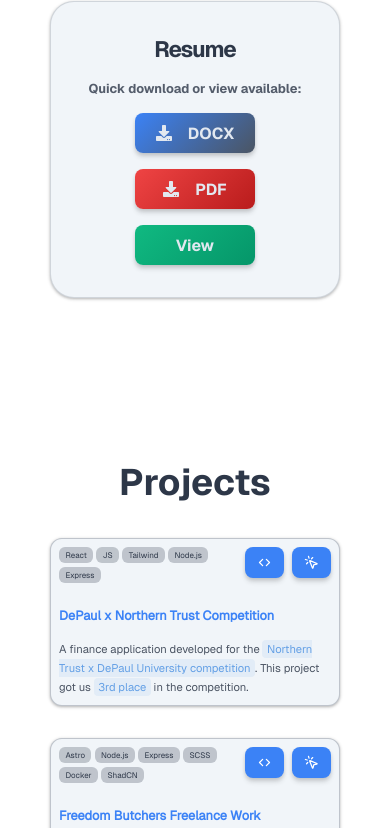
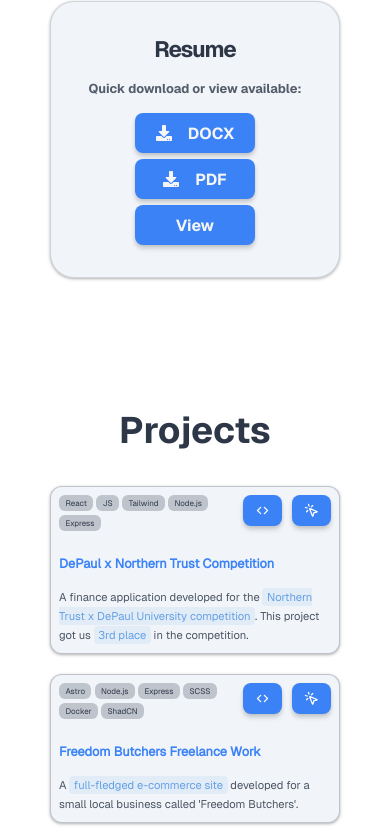
Before and after one commit to RichardLechko/React-Resume, a React (Create React App) app in the folder client/: page / in a window 390 px wide. Shown: the part 500-1328 px from the top of the page. Built offline with nearby package versions, Linux system fonts and the light colour scheme.

Commit message:
changed personal resume button colors

```diff
--- a/client/src/components/TechnicalSkills.js
+++ b/client/src/components/TechnicalSkills.js
@@ -8,11 +8,16 @@ import {
   SiPostgresql,
   SiCypress,
   SiMongodb,
+  SiDocker,
+  SiJavascript,
+  SiAstro,
+  SiRedis
 } from "react-icons/si";
 import { FaFigma, FaSass } from "react-icons/fa";
 import { RiNextjsLine } from "react-icons/ri";
 import { useTranslation } from "./language/LanguageContext";
 import { AiFillHtml5 } from "react-icons/ai";
+import { FaGolang } from "react-icons/fa6";
 
 const TechnicalSkills = React.forwardRef((props, ref) => {
   const { t, language } = useTranslation();
@@ -33,6 +38,11 @@ const TechnicalSkills = React.forwardRef((props, ref) => {
     AiFillHtml5,
     SiCypress,
     SiMongodb,
+      SiDocker,
+      SiJavascript,
+      SiAstro,
+      FaGolang,
+      SiRedis
   };
 
   const skillsData = [
@@ -49,10 +59,16 @@ const TechnicalSkills = React.forwardRef((props, ref) => {
         { iconName: "SiPostgresql", name: "PostgreSQL" },
         { iconName: "BiLogoAws", name: "AWS" },
         { iconName: "DiNodejs", name: "Node.js" },
-        { iconName: "FaSass", name: "Sass" },
+        { iconName: "FaSass", name: "SCSS" },
         { iconName: "AiFillHtml5", name: "HTML" },
         { iconName: "SiCypress", name: "Cypress" },
         { iconName: "SiMongodb", name: "MongoDB" },
+          { iconName: "SiDocker", name: "Docker" },
+          { iconName: "SiAstro", name: "Astro" },
+          { iconName: "SiJavascript", name: "JavaScript" },
+          { iconName: "FaGolang", name: "Go" },
+          { iconName: "SiRedis", name: "Redis" },
+
       ],
     },
   ];
--- a/client/src/styles/index.css
+++ b/client/src/styles/index.css
@@ -116,7 +116,7 @@ body {
 #projects,
 #work,
 
-#publications,
+
 #skills,
 #contact {
   margin-bottom: 10rem;
@@ -136,7 +136,7 @@ body {
 #projects h1,
 #work h1,
 #education h1,
-#publications h1,
+
 #relevantCoursework h1,
 #skills h1,
 #contact h1 {
@@ -266,8 +266,7 @@ nav {
 
 .mobile-sidebar {
   position: fixed;
-  left: -250px;
-  width: 300px;
+  right: -250px;
   top: 96px;
   padding-top: 2rem;
   height: 100vh;
@@ -299,19 +298,19 @@ nav {
 
 @keyframes slideIn {
   from {
-    left: -250px;
+    right: -250px;
   }
   to {
-    left: 0;
+    right: 0;
   }
 }
 
 @keyframes slideOut {
   from {
-    left: 0;
+    right: 0;
   }
   to {
-    left: -250px;
+    right: -250px;
   }
 }
 
@@ -995,18 +994,9 @@ nav {
   outline-offset: 3px;
 }
 
-#personal .personal-resume-content div a:nth-child(1) {
-  background: linear-gradient(135deg, var(--primary), var(--secondary));
-  transition: transform 0.3s cubic-bezier(0.68, -0.55, 0.27, 1.55);
-}
-
-#personal .personal-resume-content div a:nth-child(2) {
-  background: linear-gradient(135deg, #ef4444, #b91c1c);
-  transition: transform 0.3s cubic-bezier(0.68, -0.55, 0.27, 1.55);
-}
-
-#personal .personal-resume-content div a:nth-child(3) {
-  background: linear-gradient(135deg, #10b981, #059669);
+#personal .personal-resume-content div a {
+  background-color: var(--primary);
+  color: #f5f5f5;
   transition: transform 0.3s cubic-bezier(0.68, -0.55, 0.27, 1.55);
 }
 
@@ -2043,7 +2033,7 @@ footer p {
    #projects h1,
   #work h1,
   #education h1,
-  #publications h1,
+
   #relevantCoursework h1,
   #skills h1 {
     font-size: 3rem;
@@ -2229,7 +2219,6 @@ footer p {
     width: 200px;
   }
 
-  /* Add these new rules */
   #personal .personal-resume-content div a span {
     display: flex;
     align-items: center;
@@ -2252,20 +2241,22 @@ footer p {
       top: 0;
       max-width: 100%;
       border-radius: 0;
-      margin: 0;
-  }
+      margin: auto;
+  }
+  .nav-ul-li, .mobile-nav-items > * {
+      width: 200px !important;
+      margin: auto;
+  }
+
   .container {
     max-width: 475px;
   }
   .mobile-sidebar {
-    width: 200px;
+    width: 400px;
+
   }
   .work-experiences {
     width: 100%;
-  }
-  .mobile-nav-item .nav-ul-li:lang(ru) {
-    font-size: 0.8rem;
-    width: 110px;
   }
 
   .language-selector, .language-selector-toggle, .language-selector-dropdown {
@@ -2363,10 +2354,6 @@ footer p {
       font-size: 0.5rem;
   }
 
-
-
-
-
   .coursework-slider {
     padding: 0;
   }
@@ -2397,7 +2384,7 @@ footer p {
   #projects h1,
   #education h1,
   #work h1,
-  #publications h1,
+
   #relevantCoursework h1,
   #skills h1 {
     font-size: 2.3rem;
@@ -2464,24 +2451,9 @@ footer p {
   .container {
     max-width: 335px;
   }
-  .mobile-sidebar {
+  .mobile-sidebar, .sidebar-overlay {
     top: 96px;
   }
-  .sidebar-overlay {
-    top: 96px;
-  }
-  .mobile-nav-item {
-    font-size: 0.8rem;
-  }
-
-  .nav-ul-li {
-    padding: 0.5rem 0rem 0.5rem 0rem !important;
-  }
-
-
-
-
-
 
   .company-info {
     grid-template-areas:
@@ -2552,6 +2524,22 @@ footer p {
 
 
 
+  #personal {
+
+      margin: 0;
+      padding-bottom: 0 !important;
+  }
+
+  #projects, #work, #education, #relevantCoursework, #skills, #contact {
+      margin-top: -8rem !important;
+      padding-top: 7rem !important;
+  }
+
+
+  .main-page-container {
+      margin: 0 auto 0 auto;
+  }
+
    .coursework-tag:lang(ru) {
     font-size: 0.5rem;
     padding: 0.2rem 0.3rem;
@@ -2560,13 +2548,21 @@ footer p {
     font-size: 0.6rem;
     white-space: normal;
   }
-
+i
   #projects .project-links {
       flex-direction: row;
 
       gap: 0.5rem;
   }
 
+  .skill-item {
+      padding: 0.1rem 0.4rem;
+  }
+
+  .skill-icon svg {
+      width: 20px;
+      height: 20px;
+  }
 
   footer h1 {
     font-size: 1.5rem;
@@ -2630,7 +2626,12 @@ footer p {
 
 
   #projects .projects-grid {
-    grid-template-columns: repeat(auto-fit, minmax(200px, 1fr));
+    gap: 0;
+      grid-template-columns: repeat(auto-fit, minmax(200px, 1fr));
+  }
+
+  #projects .projects-grid-inner {
+      gap: 20px;
   }
 
   #projects .project-title {
@@ -2643,6 +2644,11 @@ footer p {
 
   #projects .tech-tag {
       padding: 0.2rem 0.4rem;
+  }
+
+  #projects .project-links {
+      flex-direction: row;
+      gap: 10px;
   }
 
   #projects .project-description {
@@ -2657,6 +2663,10 @@ footer p {
     width: 120px;
     height: 40px;
     margin: 0rem auto 0rem auto;
+  }
+
+  #personal .personal-resume-content div {
+      gap: 6px;
   }
 
 
@@ -2682,17 +2692,24 @@ footer p {
     max-width: 290px;
   }
   .mobile-sidebar {
-    width: 160px;
-    top: 74px;
-  }
-
+    width: 250px;
+  }
+
+  .mobile-sidebar,
   .sidebar-overlay {
-    top: 74px;
+    top: 70px;
 
   }
 
   .mobile-nav-items {
-    padding-left: 1rem;
+      display: flex;
+      padding: 0;
+      width: 150px !important;
+      margin: 3rem auto auto auto;
+  }
+
+  .nav-ul-li {
+      width: 150px !important;
   }
 
   .theme-toggle, .hamburger-menu-button, .language-selector-toggle {
@@ -2748,6 +2765,14 @@ footer p {
       font-size: 0.6rem;
   }
 
+  #work .work-experiences {
+      gap: 20px;
+  }
+
+  #work .company-description-item {
+      font-size: 11.5px;
+  }
+
 }
 
 @media (max-width: 375px) {
@@ -2757,9 +2782,7 @@ footer p {
   .slick-dots {
     gap: 0;
 }
-  #projects .projects-grid-inner {
-    gap: 1.5rem;
-  }
+
 
   .coursework-container:lang(ru) h1 span {
       font-size: 1.7rem;
@@ -2781,6 +2804,11 @@ footer p {
   #work .company-description-item:lang(ru) {
       font-size: 0.75rem;
   }
+
+  #work .company-description-item {
+      font-size: 11px;
+  }
+
 
 
   .container {
@@ -2829,7 +2857,7 @@ footer p {
 
 @media (max-width: 320px) {
   .mobile-sidebar {
-    width: 150px;
+    width: 200px;
   }
 }
 
```
